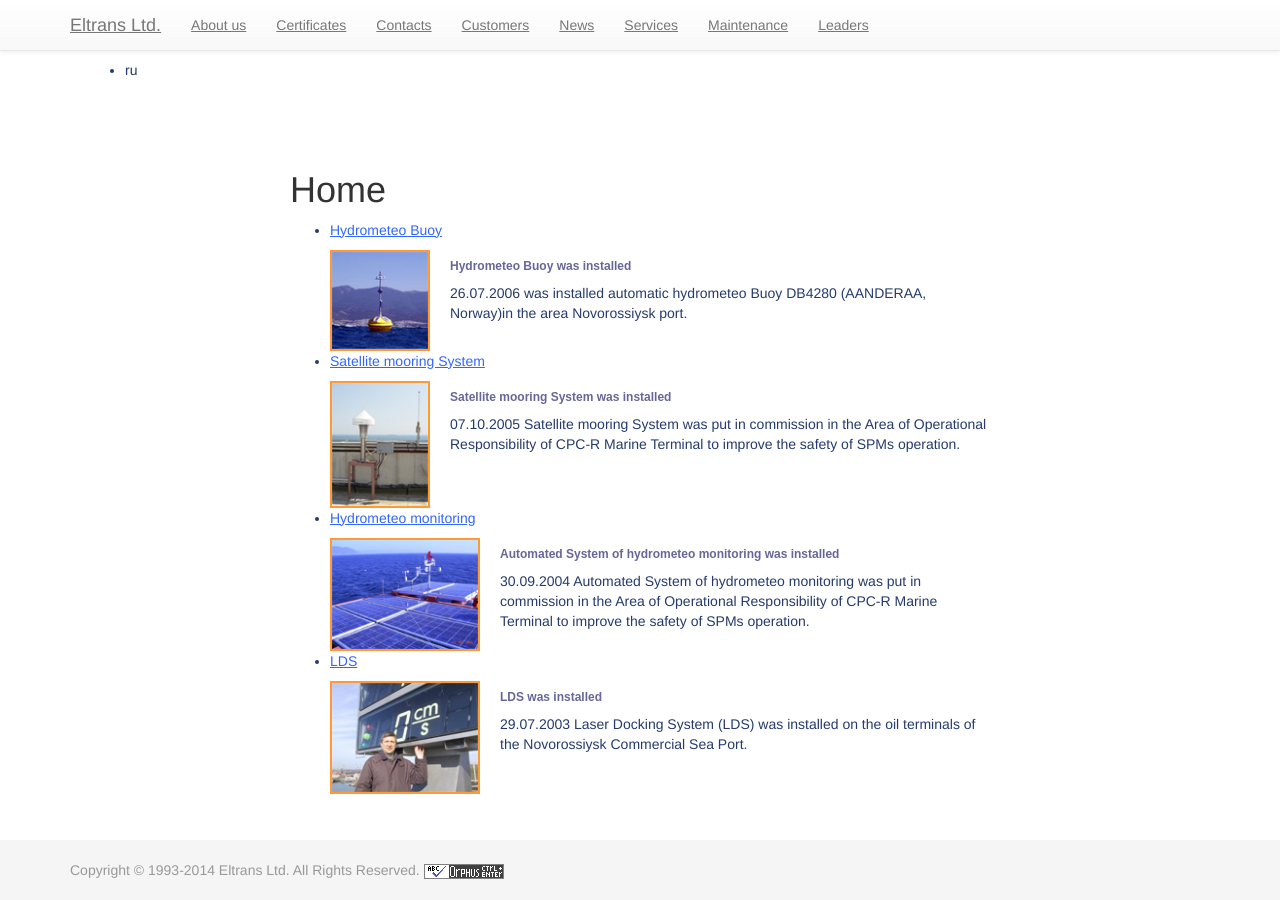
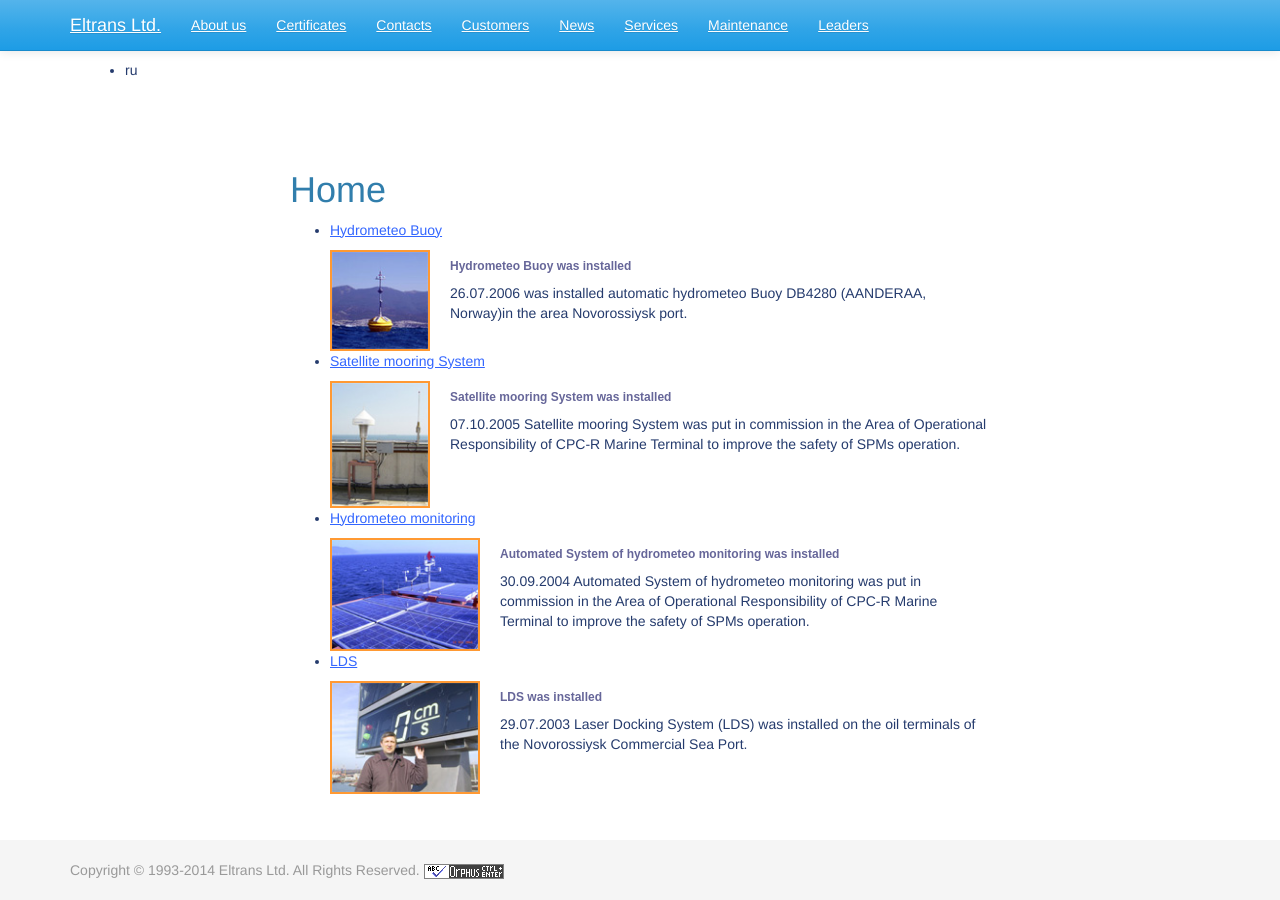
Before and after one commit to eltrans/eltrans.github.io, a Jekyll site: the page built from en/index.html, in a window 1280 px wide. Built offline with Jekyll 4.4.1, drawn with Linux system fonts in a browser that asks for light colours; nearby versions of some CDN libraries; library files that are not in the unit come from our copies.

Commit message:
bootswatch

```diff
--- a/_includes/head.html
+++ b/_includes/head.html
@@ -5,7 +5,7 @@
 <link rel="stylesheet" type="text/css" media="screen" href="/stylesheets/stylesheet.css">  -->
 
 <link rel="stylesheet" type="text/css" media="screen" href="/css/bootstrap.min.css" />
-<link rel="stylesheet" type="text/css" media="screen" href="/css/bootstrap-theme.min.css" />
+<!-- <link rel="stylesheet" type="text/css" media="screen" href="/css/bootstrap-theme.min.css" /> -->
 <link rel="stylesheet" type="text/css" media="screen" href="/css/sticky-footer-navbar.css" />
 <link rel="stylesheet" type="text/css" media="screen" href="/css/main.css" />
 {% if page.title != null %}
```
Also changed, not shown: css/bootstrap.min.css.
